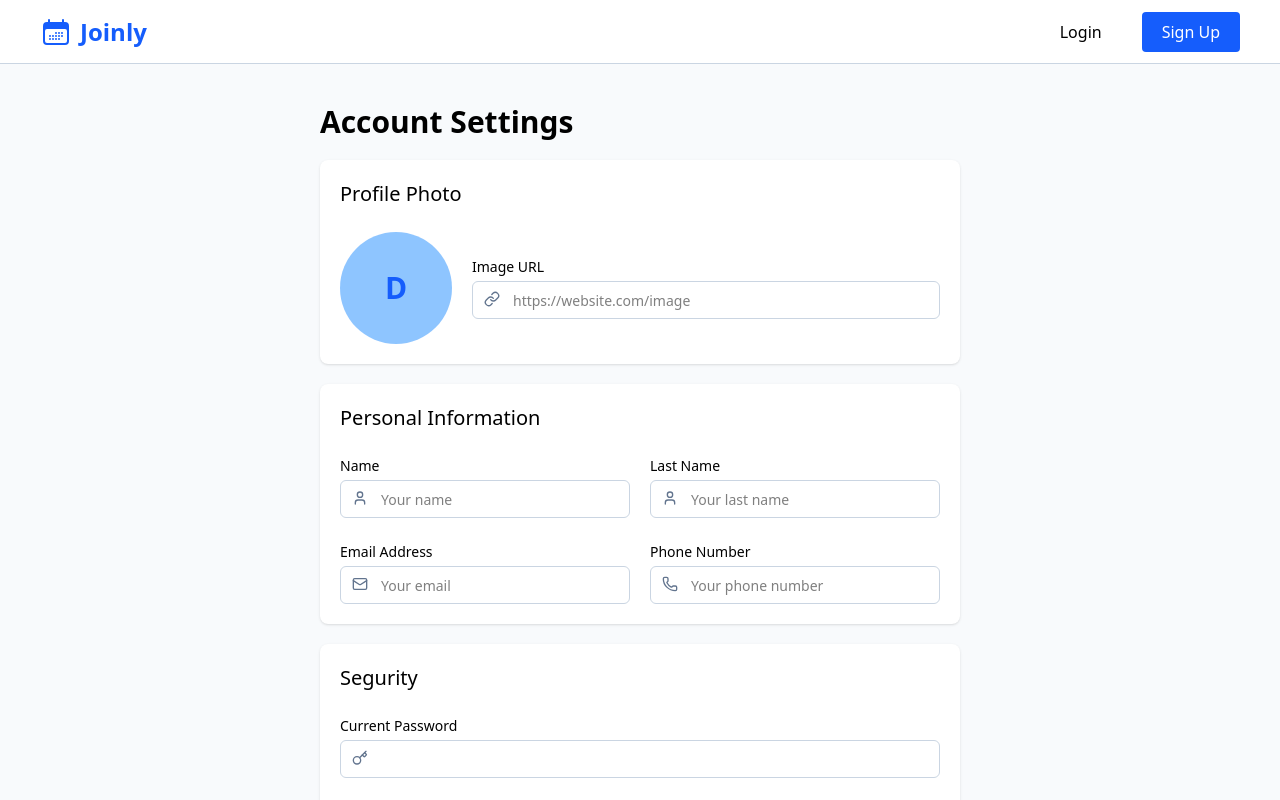
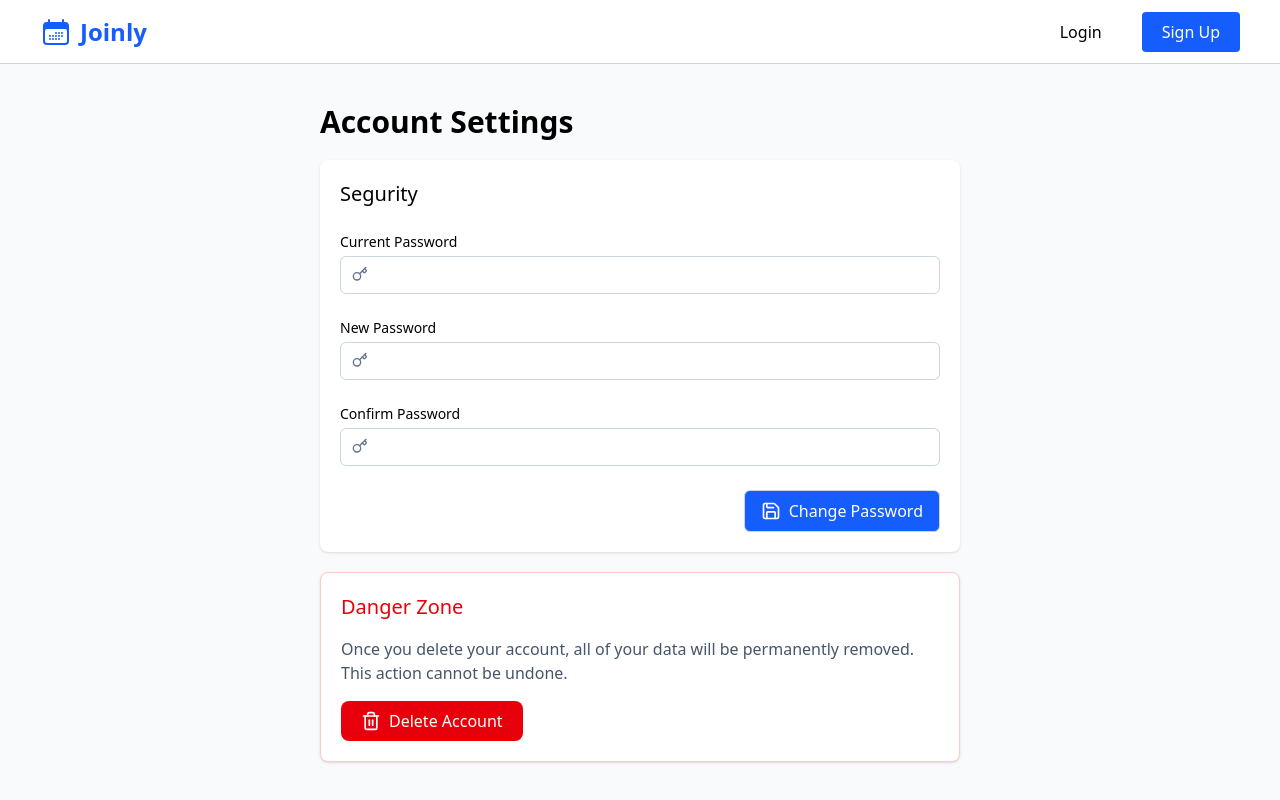
Before and after one commit to davidvchang/Joinly, a React (Vite) app in the folder frontend/: page /settings in a window 1280 px wide. Shown: the top 800 px of the page. Built offline with nearby package versions, Linux system fonts and the light colour scheme; no server answers.

Commit message:
Change: settings page design

```diff
--- a/frontend/src/pages/Settings.tsx
+++ b/frontend/src/pages/Settings.tsx
@@ -1,5 +1,5 @@
 import React from 'react'
-import { Link, User, Mail, Phone, Key, Trash2 } from 'lucide-react';
+import { Key, Trash2, Save } from 'lucide-react';
 import Inputs from '../components/Inputs';
 
 const Settings:React.FC = () => {
@@ -15,38 +15,18 @@ const Settings:React.FC = () => {
             </div>
 
             <div className='w-full flex flex-col shadow p-5 rounded-lg gap-6 bg-white'>
-                <span className='text-xl font-medium'>Profile Photo</span>
-
-                <div className='flex items-center gap-5'>
-                    <div className='flex justify-center items-center min-w-28 h-28 rounded-full bg-blue-300'>
-                        <span className='text-3xl font-semibold text-blue-600'>D</span>
-                    </div>
-
-                    <Inputs text_label='Image URL' htmlFor_label='image_url' input_type='text' icon={<Link className='w-4 h-4 pointer-events-none absolute top-2.5 left-3 text-slate-500'/>} placeholder='https://website.com/image'/>
-
-                </div>
-            </div>
-
-            <div className='w-full flex flex-col shadow p-5 rounded-lg gap-6 bg-white'>
-                <span className='text-xl font-medium'>Personal Information</span>
-
-                <div className='flex gap-5'>
-                    <Inputs text_label='Name' htmlFor_label='name' input_type='text' icon={<User className='w-4 h-4 pointer-events-none absolute top-2.5 left-3 text-slate-500'/>} placeholder='Your name'/>
-                    <Inputs text_label='Last Name' htmlFor_label='last_name' input_type='text' icon={<User className='w-4 h-4 pointer-events-none absolute top-2.5 left-3 text-slate-500'/>} placeholder='Your last name'/>
-                </div>
-
-                <div className='flex gap-5'>
-                    <Inputs text_label='Email Address' htmlFor_label='email' input_type='email' icon={<Mail className='w-4 h-4 pointer-events-none absolute top-2.5 left-3 text-slate-500'/>} placeholder='Your email'/>
-                    <Inputs text_label='Phone Number' htmlFor_label='phone_number' input_type='text' icon={<Phone className='w-4 h-4 pointer-events-none absolute top-2.5 left-3 text-slate-500'/>} placeholder='Your phone number'/>
-                </div>
-            </div>
-
-            <div className='w-full flex flex-col shadow p-5 rounded-lg gap-6 bg-white'>
                 <span className='text-xl font-medium'>Segurity</span>
 
                 <Inputs isRequired={true} text_label='Current Password' htmlFor_label='current_password' input_type='password' icon={<Key className='w-4 h-4 pointer-events-none absolute top-2.5 left-3 text-slate-500'/>}/>
                 <Inputs isRequired={true} text_label='New Password' htmlFor_label='new_password' input_type='password' icon={<Key className='w-4 h-4 pointer-events-none absolute top-2.5 left-3 text-slate-500'/>}/>
                 <Inputs isRequired={true} text_label='Confirm Password' htmlFor_label='confirm_password' input_type='password' icon={<Key className='w-4 h-4 pointer-events-none absolute top-2.5 left-3 text-slate-500'/>}/>
+
+                <div className='flex items-center justify-end'>
+                    <button  className='flex items-center px-4 py-2 h-fit w-fit gap-2 bg-blue-600 rounded-md text-white border border-slate-300 hover:bg-blue-700 hover:transition duration-300 cursor-pointer'>
+                        <Save className='w-5 h-5'/>
+                        <span>Change Password</span>
+                    </button>
+                </div>
             </div>
 
             <div className='w-full flex flex-col shadow p-5 rounded-lg gap-4 bg-white border border-red-200'>
```
